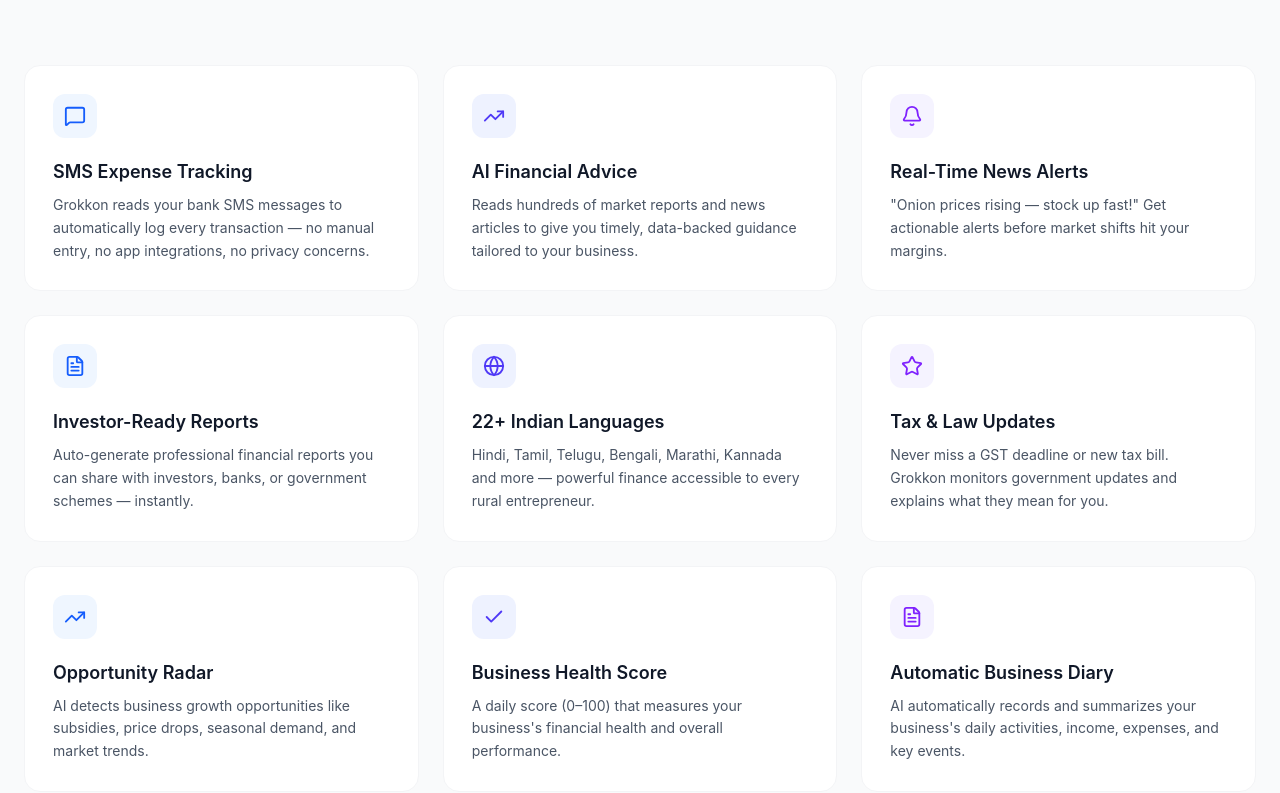
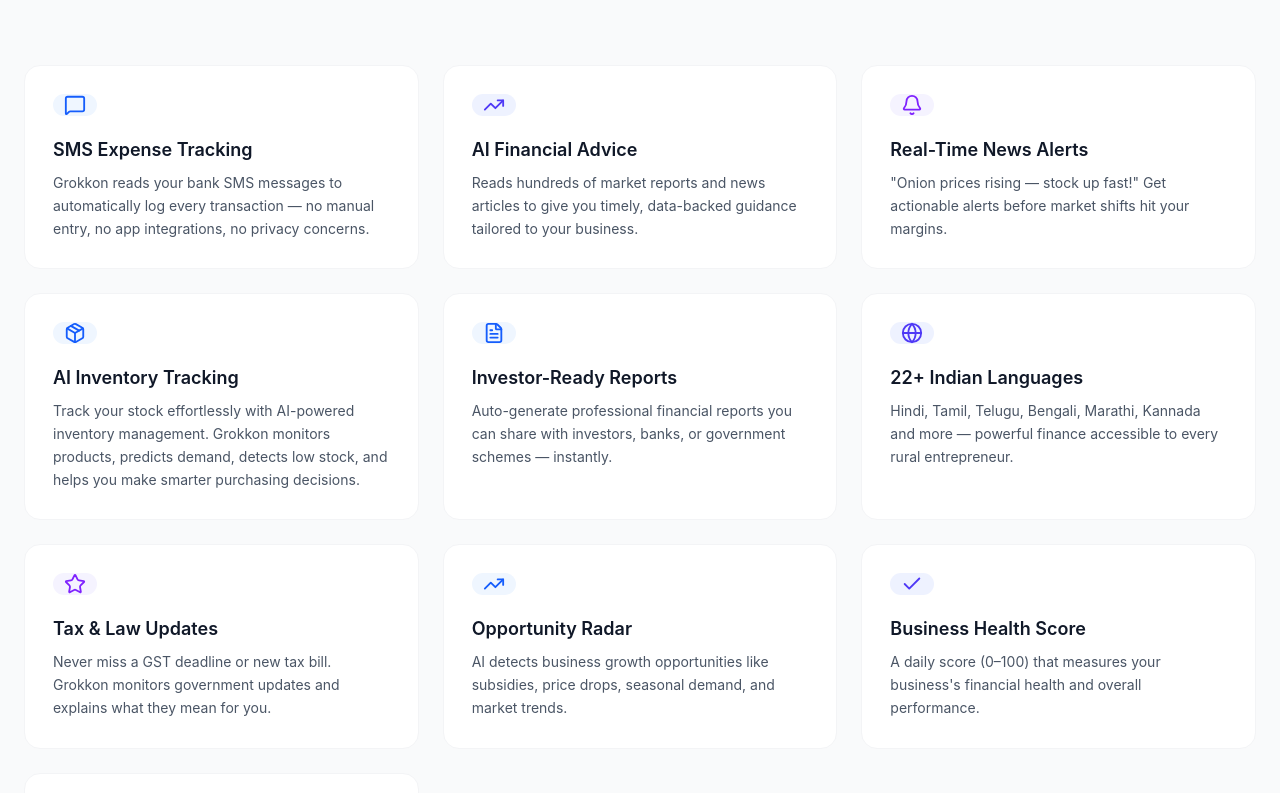
Before and after one commit to Prithu-1/Grokkon, a React (Vite) app: page / in a window 1280 px wide. Shown: the part 1128-1921 px from the top of the page. Built offline with nearby package versions, Linux system fonts and the light colour scheme.

Commit message:
Added inventory tracking feature and expanded pro plan features

```diff
--- a/src/App.tsx
+++ b/src/App.tsx
@@ -11,6 +11,7 @@ import {
   Check,
   Star,
   ChevronDown,
+  Package,
 } from "lucide-react";
 import PrivacyAndSecurity from "./PrivacyAndSecurity";
 
@@ -350,6 +351,12 @@ export default function App() {
           desc: '"Onion prices rising — stock up fast!" Get actionable alerts before market shifts hit your margins.',
         },
         {
+          icon: <Package size={22} />,
+          color: "blue",
+          title: "AI Inventory Tracking",
+          desc: "Track your stock effortlessly with AI-powered inventory management. Grokkon monitors products, predicts demand, detects low stock, and helps you make smarter purchasing decisions.",
+        },
+        {
           icon: <FileText size={22} />,
           color: "blue",
           title: "Investor-Ready Reports",
@@ -391,11 +398,13 @@ export default function App() {
           className="bg-white rounded-2xl p-7 border border-gray-100 hover:border-blue-100 hover:shadow-lg transition-all duration-300 group"
         >
           <div
-                  className={`w-11 h-11 rounded-xl flex items-center justify-center mb-5 transition-transform group-hover:scale-110 ${f.color === "blue"
+            className={`w-11 w-11 rounded-xl flex items-center justify-center mb-5 transition-transform group-hover:scale-110 ${
+              f.color === "blue"
                 ? "bg-blue-50 text-blue-600"
                 : f.color === "indigo"
                 ? "bg-indigo-50 text-indigo-600"
-                      : "bg-violet-50 text-violet-600"}`}
+                : "bg-violet-50 text-violet-600"
+            }`}
           >
             {f.icon}
           </div>
@@ -406,7 +415,6 @@ export default function App() {
     </div>
   </div>
 </section>
-
       {/* ─── PRIVACY & SECURITY ──────────────────────────────────────────── */}
       <section id="security">
         <PrivacyAndSecurity />
@@ -456,6 +464,8 @@ export default function App() {
                   "5-minute morning briefing daily",
                   "Tax law & GST update alerts",
                   "SMS-based expense tracking",
+                  "Inventory Tracking",
+                  "Business Health Score",
                 ].map((f) => (
                   <li key={f} className="flex items-start gap-3">
                     <div className="w-5 h-5 bg-blue-50 rounded-full flex items-center justify-center shrink-0 mt-0.5">
```
Lines whose indentation alone changed are shown as unchanged.
